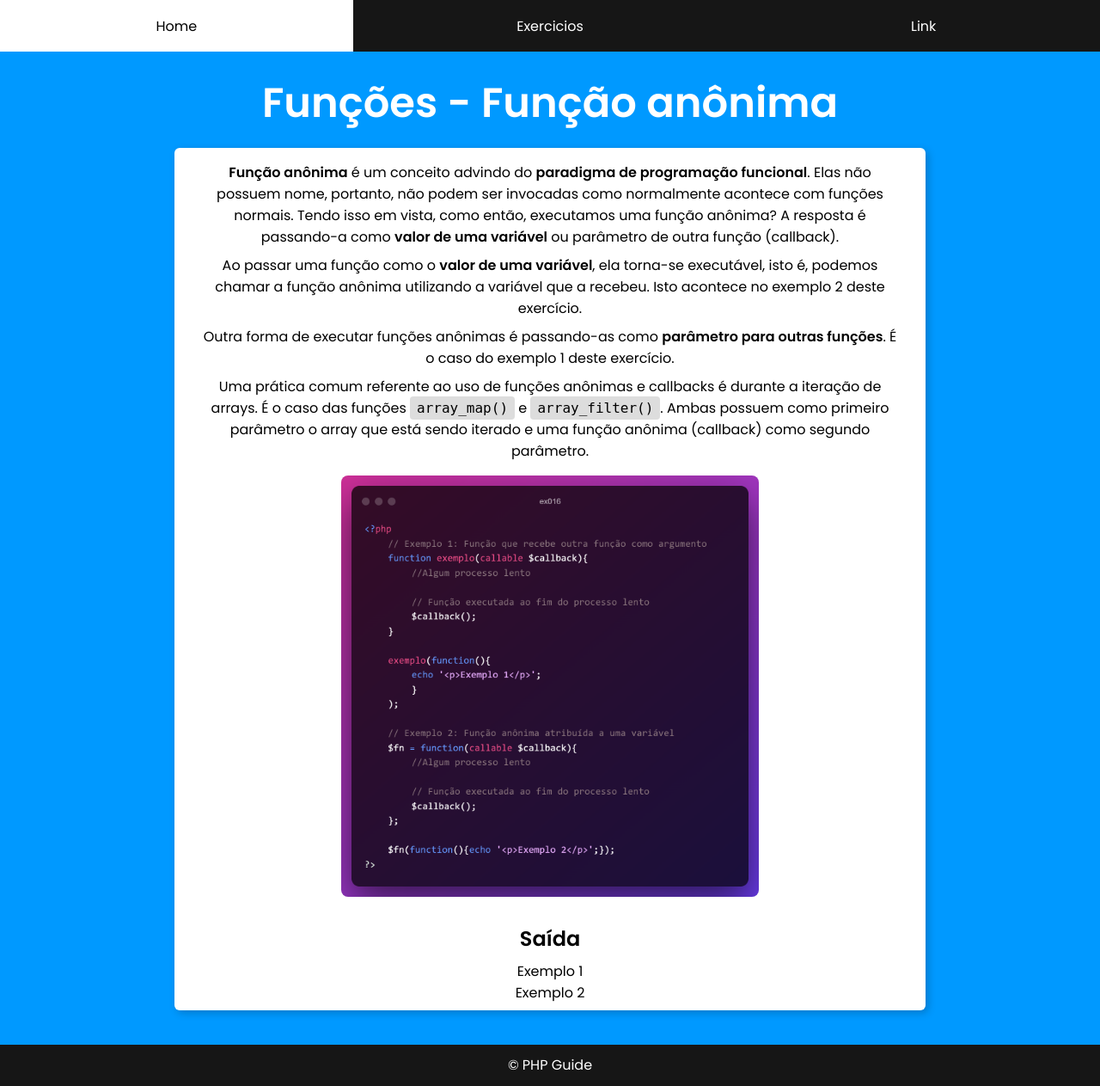
After one commit to JoaoVSBraz/php-guide, a PHP site: page /exercicios/ex016.php in a window 1280 px wide. The commit adds this page. Shown: the whole page at 86% size. Run offline with PHP 8.4, Linux system fonts and the light colour scheme.

Commit message:
feat: add ex016

```diff
--- a/exercicios.php
+++ b/exercicios.php
@@ -68,6 +68,10 @@
                         <td>EX 015</td>
                         <td><a href="/exercicios/ex015.php">Funções - Função recursiva</a></td>
                     </tr>
+                    <tr>
+                        <td>EX 016</td>
+                        <td><a href="/exercicios/ex016.php">Funções - Função anônima</a></td>
+                    </tr>
                 </tbody>
             </table>
         </section>
--- /dev/null
+++ b/exercicios/ex016.php
@@ -0,0 +1,46 @@
+<?php require_once('../partials/header.php') ?>
+    <main>
+        <h1>Funções - Função anônima</h1>
+        <section>
+            <div class="content">
+                <p><strong>Função anônima</strong> é um conceito advindo do <strong>paradigma de programação funcional</strong>. Elas não possuem nome, portanto, não podem ser invocadas como normalmente acontece com funções normais. Tendo isso em vista, como então, executamos uma função anônima? A resposta é passando-a como <strong>valor de uma variável</strong> ou parâmetro de outra função (callback).</p>
+
+                <p>Ao passar uma função como o <strong>valor de uma variável</strong>, ela torna-se executável, isto é, podemos chamar a função anônima utilizando a variável que a recebeu. Isto acontece no exemplo 2 deste exercício.</p>
+
+                <p>Outra forma de executar funções anônimas é passando-as como <strong>parâmetro para outras funções</strong>. É o caso do exemplo 1 deste exercício.</p>
+
+                <p>Uma prática comum referente ao uso de funções anônimas e callbacks é durante a iteração de arrays. É o caso das funções <code>array_map()</code> e <code>array_filter()</code>. Ambas possuem como primeiro parâmetro o array que está sendo iterado e uma função anônima (callback) como segundo parâmetro.</p>
+
+                <p><img src="../assets/images/ex016.png" alt="Exemplo de funções anônimas"></p>
+            </div>
+            <div class="result">
+                <h2>Saída</h2>
+
+                <?php
+                    // Exemplo 1: Função que recebe outra função como argumento
+                    function exemplo(callable $callback){
+                        //Algum processo lento
+
+                        // Função executada ao fim do processo lento
+                        $callback();
+                    }
+
+                    exemplo(function(){
+                            echo '<p>Exemplo 1</p>';
+                        }
+                    );
+
+                    // Exemplo 2: Função anônima atribuída a uma variável
+                    $fn = function(callable $callback){
+                        //Algum processo lento
+
+                        // Função executada ao fim do processo lento
+                        $callback();
+                    };
+
+                    $fn(function(){echo '<p>Exemplo 2</p>';});
+                ?>
+            </div>
+        </section>
+    </main>
+<?php require_once('../partials/footer.php') ?>
```
Also changed, not shown: assets/images/ex016.png (added).
